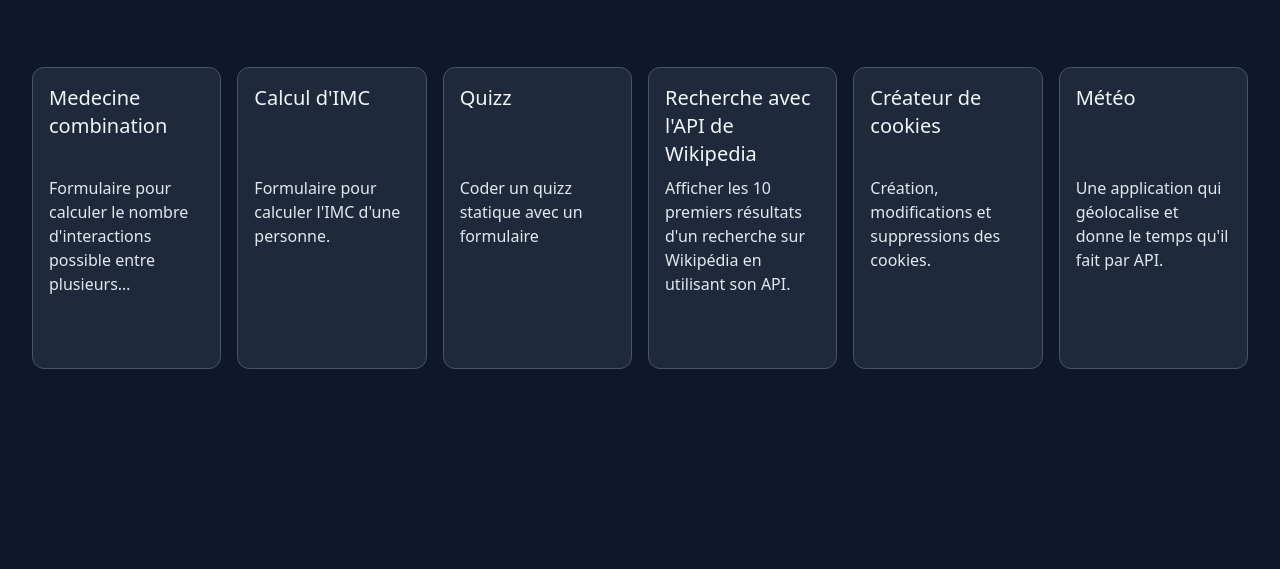
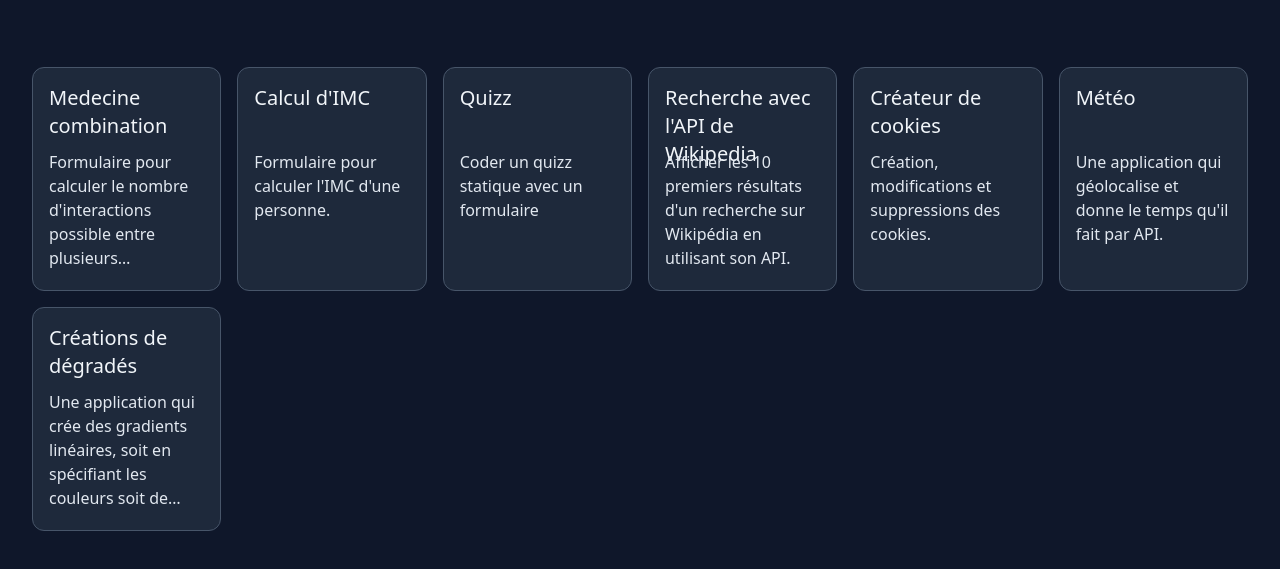
Before and after one commit to benjamin-aubron/Javascript-Exercices, a website: page src/index.html in a window 1280 px wide. Shown: the part 153-722 px from the top of the page. Drawn offline with Linux system fonts and the light colour scheme.

Commit message:
projet_6 - started

```diff
--- a/src/index.html
+++ b/src/index.html
@@ -24,40 +24,46 @@
   <div class="mx-8 my-20">
     <!-- <div class="container flex flex-wrap gap-4 mx-auto justify-center lg:justify-normal"> -->
     <div class="container grid sm:grid-cols-2 md:grid-cols-3 lg:grid-cols-4 xl:grid-cols-6 gap-4 mx-auto justify-center lg:justify-normal">
-        <a href="projet_0/projet_0.html" class="grid grid-rows-3 gap-2 bg-slate-800 hover:bg-slate-700 rounded-xl border border-slate-600 p-4">
+        <a href="projet_0/projet_0.html" class="grid grid-rows-3 gap-2 bg-slate-800 hover:bg-slate-700 rounded-xl border border-slate-600 p-4 h-56">
             <h2 class="text-slate-100 text-xl font-medium row-span-1">Medecine combination</h2>
             <div class="row-span-2">
                 <p class="text-slate-200 line-clamp-5">Formulaire pour calculer le nombre d'interactions possible entre plusieurs médicaments pris par un patient.</p>
             </div>
         </a>
-        <a href="projet_1/projet_1.html" class="grid grid-rows-3 gap-2 bg-slate-800 hover:bg-slate-700 rounded-xl border border-slate-600 p-4">
+        <a href="projet_1/projet_1.html" class="grid grid-rows-3 gap-2 bg-slate-800 hover:bg-slate-700 rounded-xl border border-slate-600 p-4 h-56">
             <h2 class="text-slate-100 text-xl font-medium row-span-1">Calcul d'IMC</h2>
             <div class="row-span-2">
                 <p class="text-slate-200 line-clamp-5">Formulaire pour calculer l'IMC d'une personne.</p>
             </div>
         </a>
-        <a href="projet_2/projet_2.html" class="grid grid-rows-3 gap-2 bg-slate-800 hover:bg-slate-700 rounded-xl border border-slate-600 p-4">
+        <a href="projet_2/projet_2.html" class="grid grid-rows-3 gap-2 bg-slate-800 hover:bg-slate-700 rounded-xl border border-slate-600 p-4 h-56">
             <h2 class="text-slate-100 text-xl font-medium row-span-1">Quizz</h2>
             <div class="row-span-2">
                 <p class="text-slate-200 line-clamp-5">Coder un quizz statique avec un formulaire</p>
             </div>
         </a>
-        <a href="projet_3/projet_3.html" class="grid grid-rows-3 gap-2 bg-slate-800 hover:bg-slate-700 rounded-xl border border-slate-600 p-4">
+        <a href="projet_3/projet_3.html" class="grid grid-rows-3 gap-2 bg-slate-800 hover:bg-slate-700 rounded-xl border border-slate-600 p-4 h-56">
             <h2 class="text-slate-100 text-xl font-medium row-span-1">Recherche avec l'API de Wikipedia</h2>
             <div class="row-span-2">
                 <p class="text-slate-200 line-clamp-5">Afficher les 10 premiers résultats d'un recherche sur Wikipédia en utilisant son API.</p>
             </div>
         </a>
-        <a href="projet_4/projet_4.html" class="grid grid-rows-3 gap-2 bg-slate-800 hover:bg-slate-700 rounded-xl border border-slate-600 p-4">
+        <a href="projet_4/projet_4.html" class="grid grid-rows-3 gap-2 bg-slate-800 hover:bg-slate-700 rounded-xl border border-slate-600 p-4 h-56">
             <h2 class="text-slate-100 text-xl font-medium row-span-1">Créateur de cookies</h2>
             <div class="row-span-2">
                 <p class="text-slate-200 line-clamp-5">Création, modifications et suppressions des cookies.</p>
             </div>
         </a>
-        <a href="projet_5/projet_5.html" class="grid grid-rows-3 gap-2 bg-slate-800 hover:bg-slate-700 rounded-xl border border-slate-600 p-4">
+        <a href="projet_5/projet_5.html" class="grid grid-rows-3 gap-2 bg-slate-800 hover:bg-slate-700 rounded-xl border border-slate-600 p-4 h-56">
             <h2 class="text-slate-100 text-xl font-medium row-span-1">Météo</h2>
             <div class="row-span-2">
                 <p class="text-slate-200 line-clamp-5">Une application qui géolocalise et donne le temps qu'il fait par API.</p>
+            </div>
+        </a>
+        <a href="projet_6/projet_6.html" class="grid grid-rows-3 gap-2 bg-slate-800 hover:bg-slate-700 rounded-xl border border-slate-600 p-4 h-56">
+            <h2 class="text-slate-100 text-xl font-medium row-span-1">Créations de dégradés</h2>
+            <div class="row-span-2">
+                <p class="text-slate-200 line-clamp-5">Une application qui crée des gradients linéaires, soit en spécifiant les couleurs soit de manières aléatoires.</p>
             </div>
         </a>
 
```
Also changed, not shown: src/projet_6/projet_6.html (added, +43 -0 lines), src/output.css.
